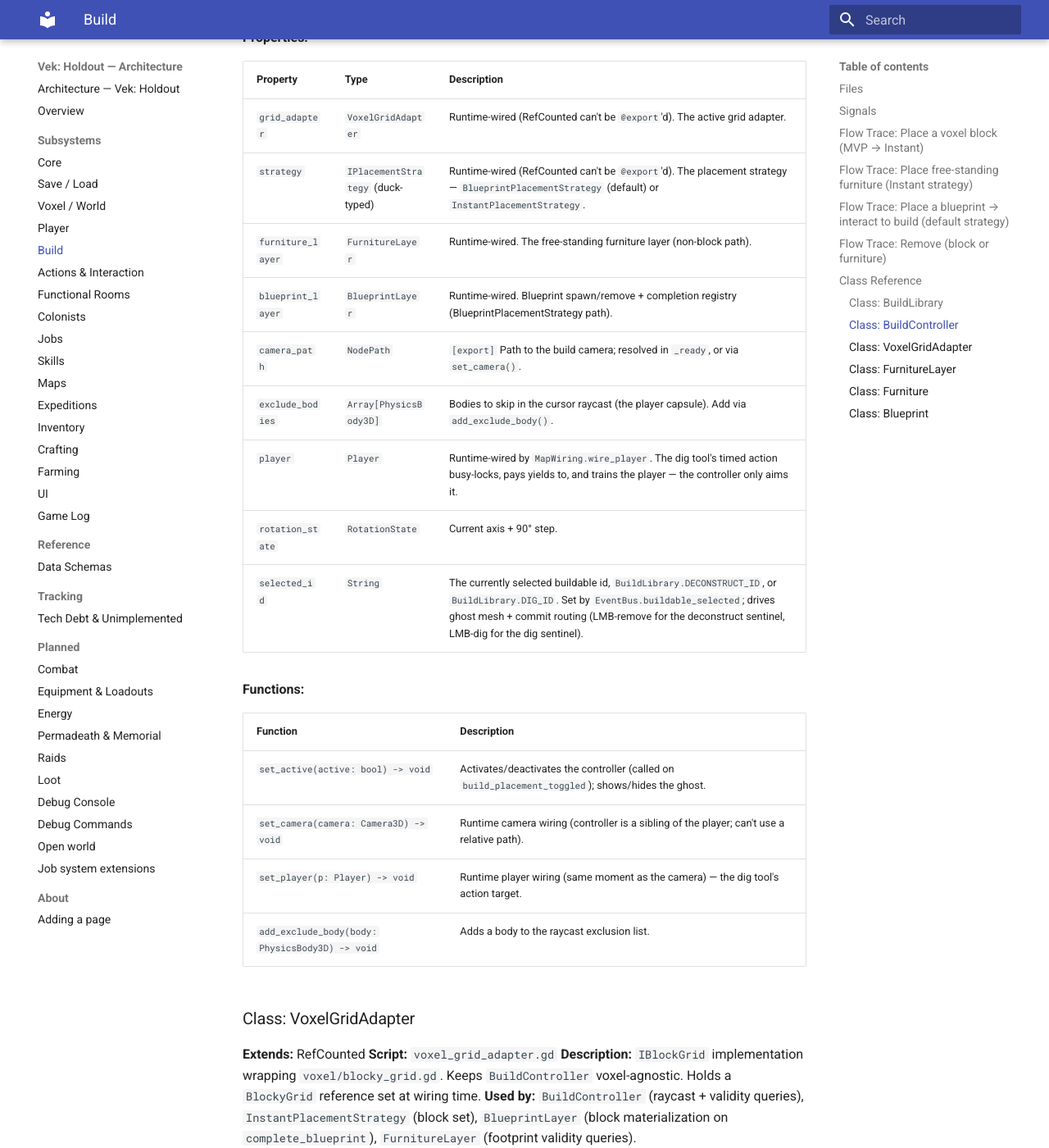
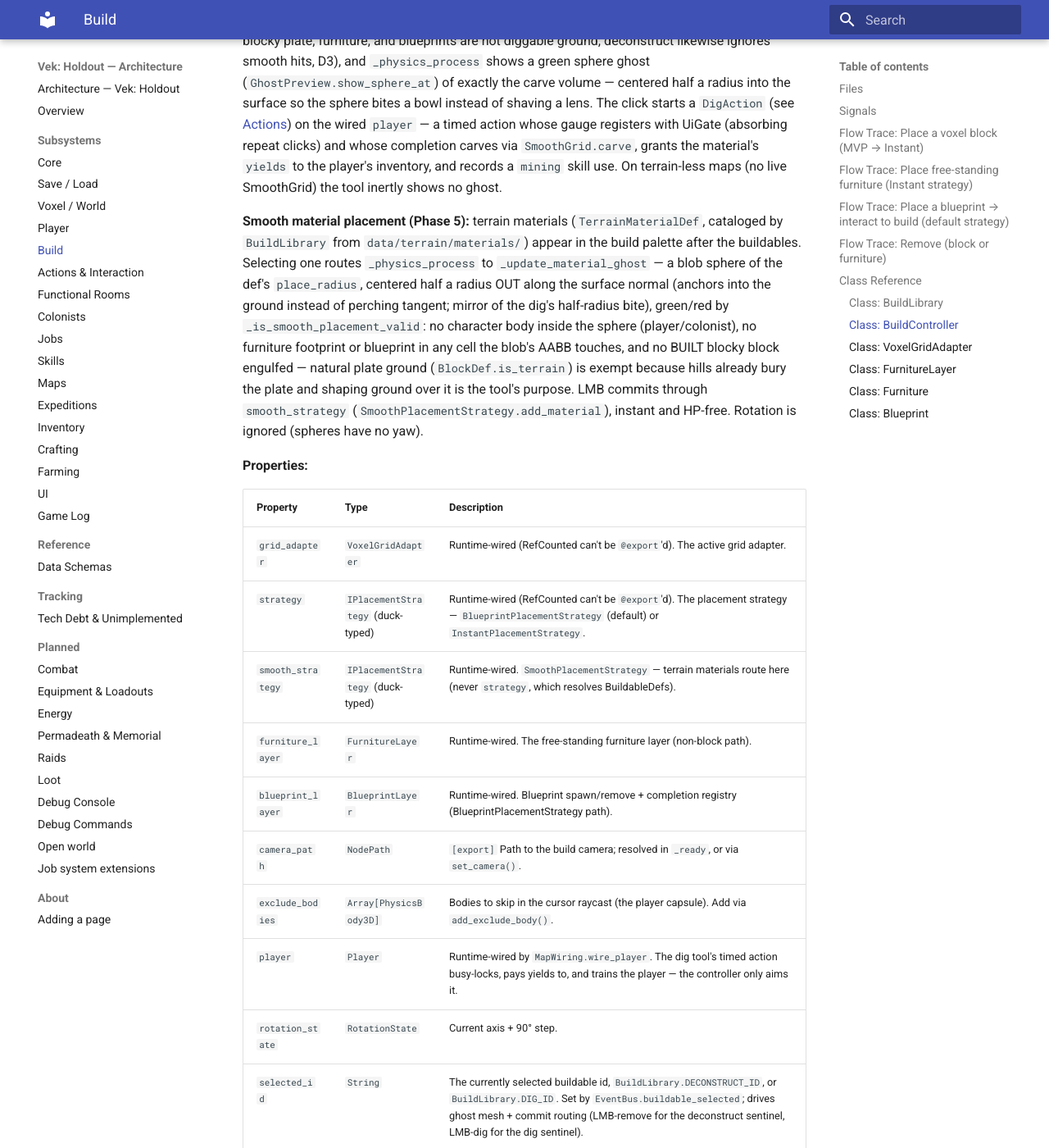
Before and after one commit to gdgonzaga/vek-holdout, an MkDocs documentation site: the page built from docs/architecture/build.md, in a window 1280 px wide and 1400 px high, scrolled down 8867 px. Shown: the whole window at 82% size. Built offline with MkDocs 1.6.1 and Material for MkDocs 9.7.7, drawn with Linux system fonts in a browser that asks for light colours; some of the changed text lies outside the part shown.

Commit message:
feat(build): smooth material placement
The placement half of dual-voxel Phase 5 (docs/TODO.md): terrain materials
become buildable. BuildLibrary catalogs TerrainMaterialDefs from
data/terrain/materials/ (own map + lookups — not BuildableDefs, not
unlock-gated; natural materials are ambient content like the tool
sentinels), the build menu lists them after the buildables, and selecting
one enters placement with a blob-ghost sphere of the def's place_radius.

SmoothPlacementStrategy is the third IPlacementStrategy impl: an
add-sphere (SmoothGrid.add_material) at the committed origin, radius from
the material def — instant and HP-free like InstantPlacementStrategy, the
deliberate counterpart to blueprint/labor flow (ground shaping is not a
built structure). Wired as BuildController.smooth_strategy by
MapWiring.wire_build; materials route to it before the BuildableDef
lookup. Rotation is ignored — spheres have no yaw.

The ghost centers half a radius OUT along the surface normal (anchors
into the ground instead of perching tangent — mirror of the dig's
half-radius bite). Validity (_is_smooth_placement_valid): no character
body inside the sphere (player/colonist via a masked shape query), no
furniture footprint or blueprint in any cell the blob's AABB touches,
and no BUILT blocky block engulfed — natural plate ground is exempt via
BlockDef.is_terrain, because the dev map's hills already bury the plate
and shaping ground over it is the tool's purpose (found by the smoke:
the stricter any-blocky-voxel rule rejected every open-ground target on
hybrid maps).

TerrainMaterialDef gains place_radius + optional palette icon
(ground.tres now yields 2 dirt_block on dig and carries the dirt icon).

Tests: suite_smooth_placement_test.gd (5 cases — catalog scan, def shape,
strategy commit records add_material pos/id/radius, unwired/unknown
fail-safe). Arch pages synced (build, data-schemas, voxel-world) and
TODO Phase 5 ticked; mkdocs --strict green. Headless smoke on dev:
dig -> yield -> place -> save -> load, 22/22 checks, twice.

226/226 green (21 suites).

```diff
--- a/docs/architecture/build.md
+++ b/docs/architecture/build.md
@@ -5,6 +5,7 @@ Blueprint mode UX: cursor raycast, rotation state, ghost preview, validity check
 **Two-kind placement, strategy-driven commit:** a single `BuildController` does per-kind VALIDITY only (block = air; furniture = free footprint, neither overlapping a blueprint), then delegates COMMIT to an `IPlacementStrategy`. Which strategy is wired decides what commit does:
 - **`BlueprintPlacementStrategy`** (default) → spawns a non-physical `Blueprint` (an interactable furniture-like node) for the player to complete by interacting (Build action). The incremental step toward blueprint-then-build (GDD §7.4); see the blueprint flow trace below.
 - **`InstantPlacementStrategy`** (MVP/debug fallback) → `BlockDef` → `VoxelGridAdapter` → blocky grid; everything else → `FurnitureLayer` spawn. Materializes immediately.
+- **`SmoothPlacementStrategy`** → terrain materials only: an add-sphere of `SmoothGrid.add_material` at the committed origin (see the smooth-placement flow below). Instant and HP-free like Instant — blueprint/labor flow is for built structures, not ground shaping.
 
 **Ground support on smooth terrain (D3):** placement cells derived from a smooth ray hit have no blocky floor by construction, so their validity additionally requires `VoxelGridAdapter.is_ground_supported(cell)` — a solid blocky voxel directly below, or a smooth surface within one cell of the cell's floor. Blocky/body-derived cells keep the plain checks (their support exists via the struck voxel; wall/ceiling placement must not regress). The ghost stays integer-cell; a furniture anchor on a steep slope may embed its model bottom — the accepted v1 trade-off.
 
@@ -22,6 +23,7 @@ The def's shape still drives VALIDITY everywhere: `BuildController._is_furniture
 | `i_placement_strategy.gd` | Script (interface) | Documentation-only contract: `commit(transform, rotation, item_id) -> bool`. Implementations duck-type; they do NOT extend it. |
 | `instant_placement_strategy.gd` | Script (`RefCounted`) | MVP/debug strategy: resolves the cell from `transform.origin` and materializes directly — `BlockDef` → `VoxelGridAdapter.set_block_at`, else `FurnitureLayer.spawn`. Handles both kinds so it stays a complete fallback. Cost deduction deferred (TODO). |
 | `blueprint_placement_strategy.gd` | Script (`RefCounted`) | Default strategy: spawns a `Blueprint` (via `BlueprintLayer`) for the player to complete by interacting — the incremental blueprint-then-build step (GDD §7.4). The second `IPlacementStrategy` impl alongside `InstantPlacementStrategy`. |
+| `smooth_placement_strategy.gd` | Script (`RefCounted`) | Terrain-material strategy (Phase 5): `SmoothGrid.add_material` sphere at the committed origin, radius from the `TerrainMaterialDef`. Wired as `BuildController.smooth_strategy` by MapWiring (null grid on terrain-less maps — commit fails safe). |
 | `blueprint_layer.gd` | Script (`RefCounted`) | Sibling of `FurnitureLayer`. Owns blueprint spawn/remove + cell registry and the single `complete_blueprint()` entry point both the player (`BuildAction`) and colonists (`ConstructionJobDef.complete`, ticked by `ColonistAI` WORK) drive — `blueprint_placed`/`blueprint_removed` are wired to Colony (which creates/cancels the construction Job). Reuses `FurnitureLayer`'s static geometry helpers. |
 | `blueprint.gd` / `blueprint_template.tscn` | Script/Scene | `Blueprint extends Furniture` — an interactable node carrying `target_def_id`/`target_rotation_step`/`anchor_cell`. The Build action calls its `complete()`, which forwards to `BlueprintLayer.complete_blueprint`. |
 | `voxel_grid_adapter.gd` | Script (`RefCounted`) | `IBlockGrid` impl wrapping `voxel/blocky_grid.gd`. Adds `is_valid_placement` + `snap_transform` + raycast `exclude` passthrough (for player-body exclusion) + `height_at` passthrough, plus the optional `SmoothGrid` ref (`set_smooth_grid`, wired by MapWiring) behind `is_ground_supported`. |
@@ -30,7 +32,7 @@ The def's shape still drives VALIDITY everywhere: `BuildController._is_furniture
 | `../data/blocks/` | Data | `BlockDef` per block type (wood, scrap, stone, metal, reinforced, terrain). See [Data Schemas](data-schemas.md). |
 | `../data/buildables/` | Data | Plain `BuildableDef` (player-placed objects not on the voxel grid — e.g. `pole`). |
 | `../data/furniture/` | Data | `FurnitureDef` per furniture type (workbench, etc.); adds `dimensions: Vector3i` + `action_options: Array[ActionOption]`. Partial (C1) — see [Actions & Interaction](actions.md). |
-| `../../ui/build_menu/build_menu.tscn` | Scene | The build menu: titled scrollable list of unlocked buildables. `BuildMenu.populate()` instances one `build_menu_entry.tscn` per def; clicking an entry emits `EventBus.buildable_selected(id)`. |
+| `../../ui/build_menu/build_menu.tscn` | Scene | The build menu: titled scrollable list. `BuildMenu.populate()` instances one `build_menu_entry.tscn` per unlocked buildable, plus tool entries (Deconstruct, Dig) and terrain-material entries (`BuildLibrary.get_terrain_materials`); clicking any entry emits `EventBus.buildable_selected(id)`. |
 | `../../ui/build_menu/build_menu_entry.tscn` | Scene | One menu row: `Button` (whole-row click target) holding an `HBox` with a `TextureRect` (icon) + `Label` (display name). `setup(def)` hides the icon node when `def.icon == null`. Layout is .tscn-authored so icon size, spacing, and future cost/category fields are editor-tunable. |
 
 ## Signals
@@ -138,12 +140,15 @@ Build placement has no same-scene signals — the controller calls strategies/la
 
 **Dig tool (mining, Phase 5):** a second sentinel entry, `BuildLibrary.DIG_ID`. Selecting it routes LMB to `_try_dig()`: the build ray must first hit natural terrain (`surface == "smooth"` — the blocky plate, furniture, and blueprints are not diggable ground; deconstruct likewise ignores smooth hits, D3), and `_physics_process` shows a green sphere ghost (`GhostPreview.show_sphere_at`) of exactly the carve volume — centered half a radius into the surface so the sphere bites a bowl instead of shaving a lens. The click starts a `DigAction` (see [Actions](actions.md)) on the wired `player` — a timed action whose gauge registers with UiGate (absorbing repeat clicks) and whose completion carves via `SmoothGrid.carve`, grants the material's `yields` to the player's inventory, and records a `mining` skill use. On terrain-less maps (no live SmoothGrid) the tool inertly shows no ghost.
 
+**Smooth material placement (Phase 5):** terrain materials (`TerrainMaterialDef`, cataloged by `BuildLibrary` from `data/terrain/materials/`) appear in the build palette after the buildables. Selecting one routes `_physics_process` to `_update_material_ghost` — a blob sphere of the def's `place_radius`, centered half a radius OUT along the surface normal (anchors into the ground instead of perching tangent; mirror of the dig's half-radius bite), green/red by `_is_smooth_placement_valid`: no character body inside the sphere (player/colonist), no furniture footprint or blueprint in any cell the blob's AABB touches, and no BUILT blocky block engulfed — natural plate ground (`BlockDef.is_terrain`) is exempt because hills already bury the plate and shaping ground over it is the tool's purpose. LMB commits through `smooth_strategy` (`SmoothPlacementStrategy.add_material`), instant and HP-free. Rotation is ignored (spheres have no yaw).
+
 **Properties:**
 
 | Property | Type | Description |
 |---|---|---|
 | `grid_adapter` | `VoxelGridAdapter` | Runtime-wired (RefCounted can't be `@export`'d). The active grid adapter. |
 | `strategy` | `IPlacementStrategy` (duck-typed) | Runtime-wired (RefCounted can't be `@export`'d). The placement strategy — `BlueprintPlacementStrategy` (default) or `InstantPlacementStrategy`. |
+| `smooth_strategy` | `IPlacementStrategy` (duck-typed) | Runtime-wired. `SmoothPlacementStrategy` — terrain materials route here (never `strategy`, which resolves BuildableDefs). |
 | `furniture_layer` | `FurnitureLayer` | Runtime-wired. The free-standing furniture layer (non-block path). |
 | `blueprint_layer` | `BlueprintLayer` | Runtime-wired. Blueprint spawn/remove + completion registry (BlueprintPlacementStrategy path). |
 | `camera_path` | `NodePath` | `[export]` Path to the build camera; resolved in `_ready`, or via `set_camera()`. |
```
Also changed, not shown: docs/TODO.md (+8 -2 lines), docs/architecture/data-schemas.md (+1 -1 lines), docs/architecture/voxel-world.md (+1 -1 lines), 11 other files.
